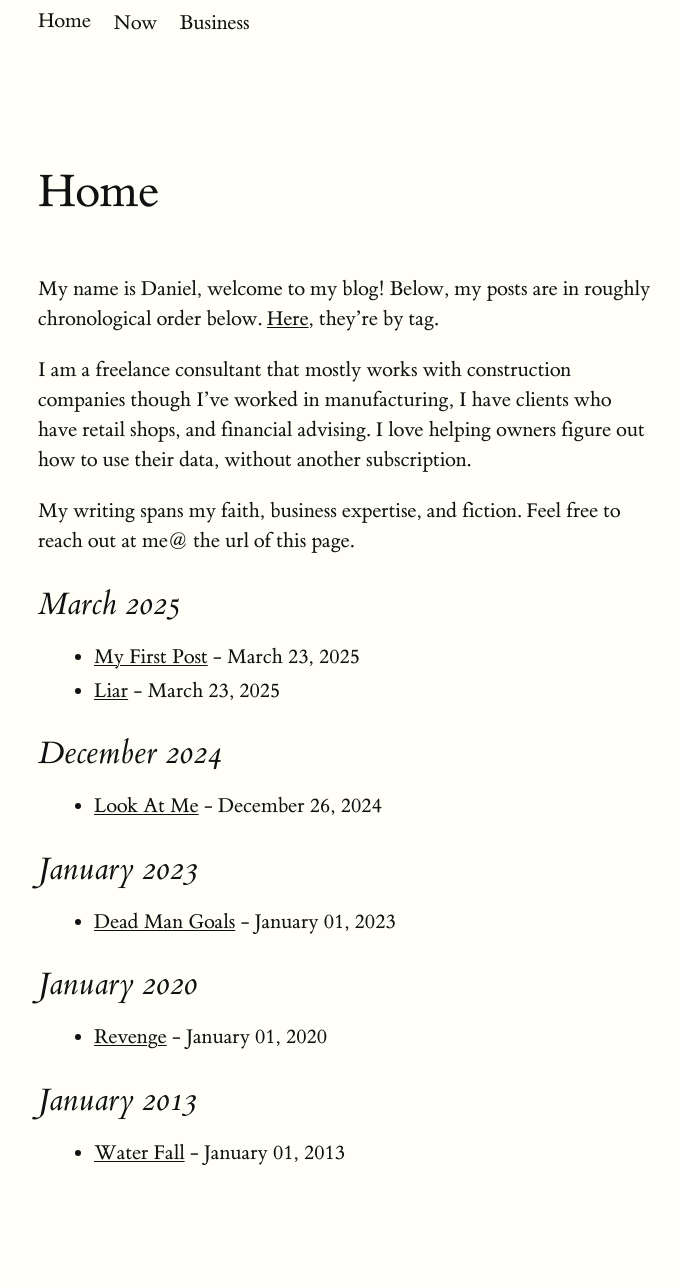
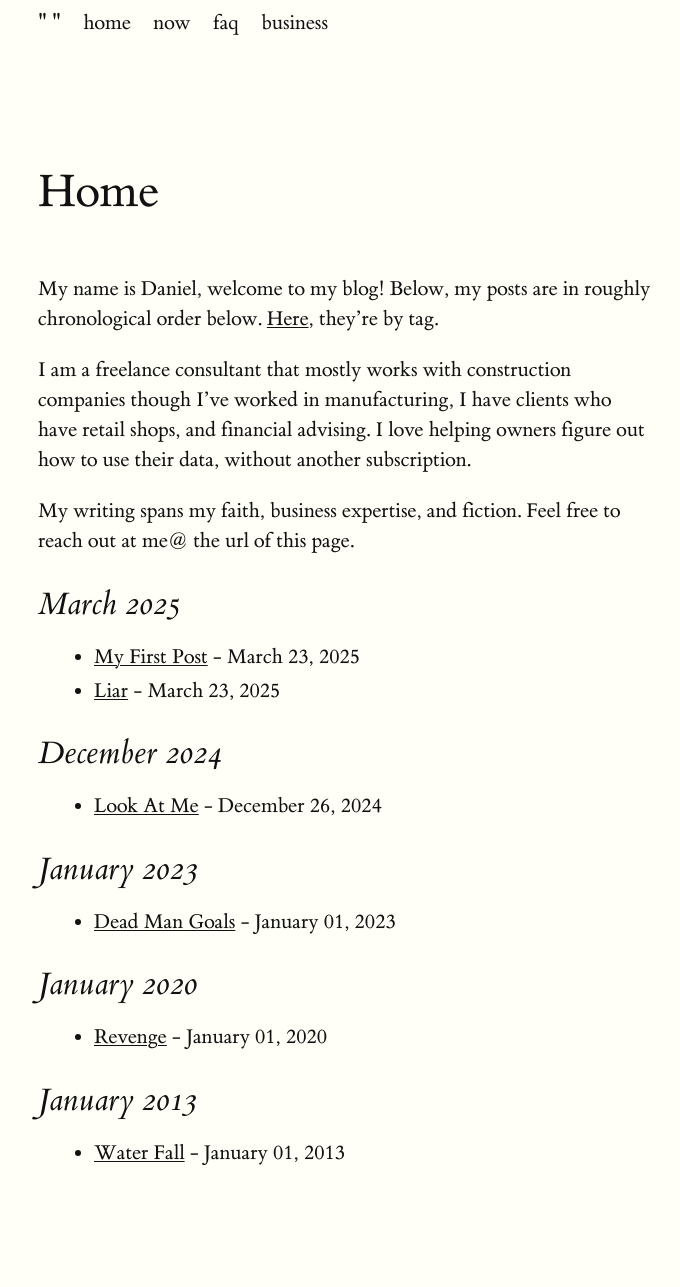
Before and after one commit to pact-wheeler/exp7, a Jekyll site: the page built from index.md, in a window 1280 px wide. Shown: the whole page, without its empty margins (122-802 px from the left). Built offline with Jekyll 4.4.1, drawn with Linux system fonts in a browser that asks for light colours.

Commit message:
update header

```diff
--- a/_layouts/default.html
+++ b/_layouts/default.html
@@ -32,9 +32,11 @@ header nav a {
     <header>
         <nav>
             <ul>
-                <li><a href="{{ site.baseurl }}/">Home</a></li>
-                <li><a href="{{ site.baseurl }}/now.html">Now</a></li>
-                <li><a href="https://danielphayward.com/business">Business</a></li>
+                <li><a href="{{ site.baseurl }}/">" "</a></li>
+                <li><a href="{{ site.baseurl }}/">home</a></li>
+                <li><a href="{{ site.baseurl }}/now.html">now</a></li>
+                <li><a href="{{ site.baseurl }}/now.html">faq</a></li>
+                <li><a href="https://danielphayward.com/business">business</a></li>
             </ul>
         </nav>
     </header>
```
